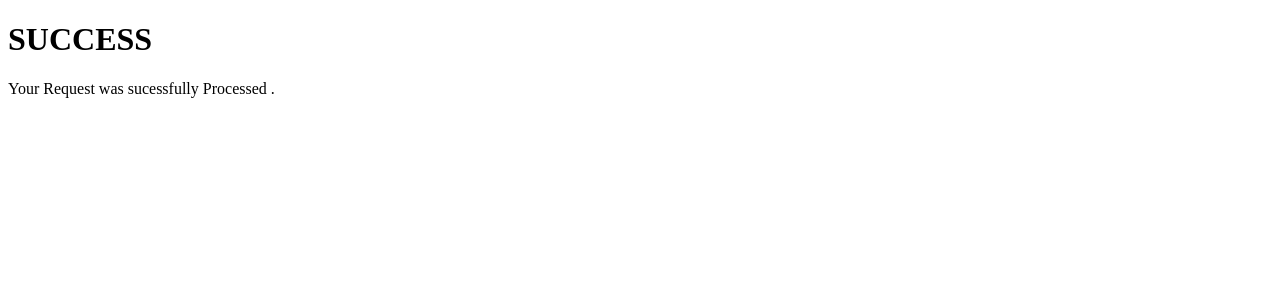
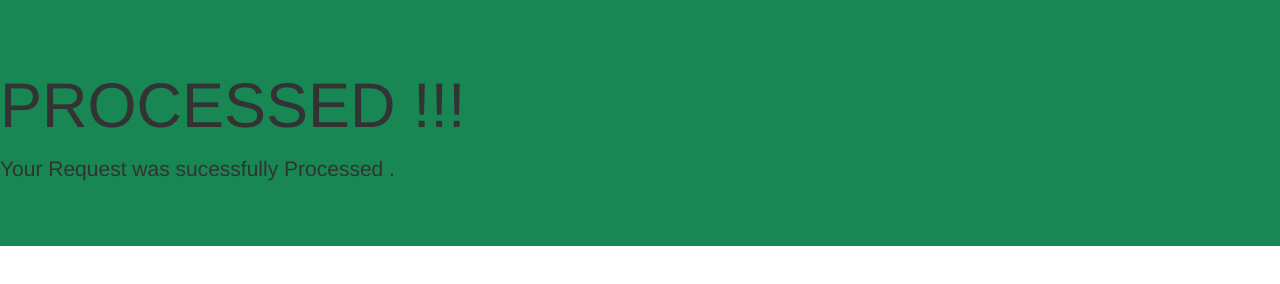
Before and after one commit to thakareniraj/Sign_Up-Form, a website: page sucess.html in a window 1280 px wide. Drawn offline with nearby package versions, Linux system fonts and the light colour scheme.

Commit message:
first commit

```diff
--- a/app.js
+++ b/app.js
@@ -21,9 +21,9 @@ app.post("/",function(req,res){
   var email=req.body.email;
 
   var data = {
-    member : [
+    members : [
       {
-        email_adress : email,
+        email_address : email,
         status : "subscribed",
         merge_fields:{
           FNAME:fName,
--- a/sucess.html
+++ b/sucess.html
@@ -5,10 +5,15 @@
   <meta http-equiv="X-UA-Compatible" content="IE=edge">
   <meta name="viewport" content="width=device-width, initial-scale=1.0">
   <title>SUCCESS</title>
+  <link href="https://cdn.jsdelivr.net/npm/bootstrap@5.3.0-alpha1/dist/css/bootstrap.min.css" rel="stylesheet" integrity="sha384-GLhlTQ8iRABdZLl6O3oVMWSktQOp6b7In1Zl3/Jr59b6EGGoI1aFkw7cmDA6j6gD" crossorigin="anonymous">
+
+  <link href="/docs/5.3/dist/css/bootstrap.min.css" rel="stylesheet" integrity="sha384-GLhlTQ8iRABdZLl6O3oVMWSktQOp6b7In1Zl3/Jr59b6EGGoI1aFkw7cmDA6j6gD" crossorigin="anonymous">
+
+
 </head>
 <body>
-  <div class="jumbotron">
-    <h1 class="display-4">SUCCESS</h1>
+  <div class="jumbotron bg-success">
+    <h1 class="display-4">PROCESSED !!!</h1>
     <p class="lead">Your Request was sucessfully Processed .</p>
   </div>
 </body>
```
